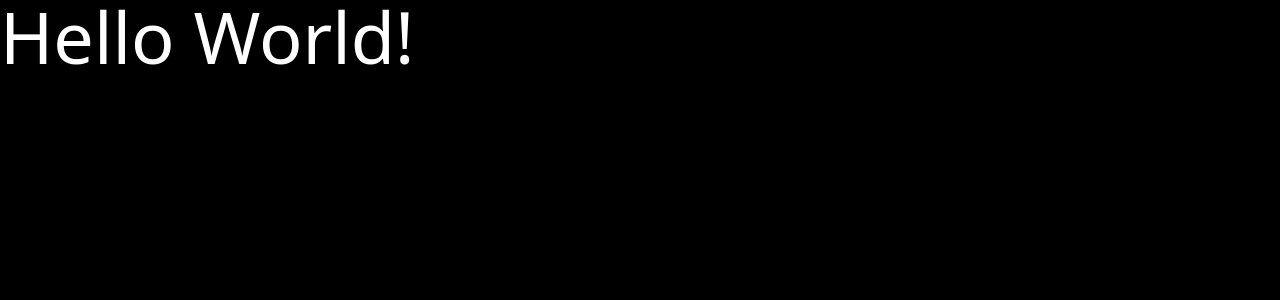
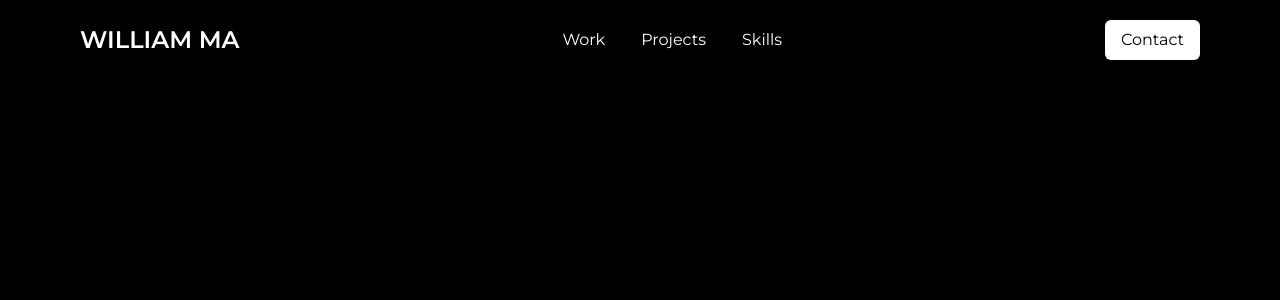
Before and after one commit to WilliamMattsson1/portfolio2, a React (Vite) app: page / in a window 1280 px wide. Shown: the top 300 px of the page. Built offline with nearby package versions, Linux system fonts and the light colour scheme.

Commit message:
add navbar component

```diff
--- a/src/App.jsx
+++ b/src/App.jsx
@@ -1,10 +1,11 @@
+import Navbar from './components/Navbar'
+
 const App = () => {
     return (
         <main>
-            {/* Navbar */}
+            <Navbar />
             {/* Hero */}
             {/* Footer */}
-            <h1 className="text-7xl">Hello World!</h1>
         </main>
     )
 }
--- /dev/null
+++ b/src/components/Navbar.jsx
@@ -0,0 +1,34 @@
+import { navLinks } from '../constants'
+
+const Navbar = () => {
+    return (
+        <header className="navbar">
+            <div className="inner-wrapper">
+                <a href="#hero" className="logo">
+                    WILLIAM MA
+                </a>
+
+                <nav className="desktop-nav">
+                    <ul>
+                        {navLinks.map(({ link, name }) => (
+                            <li key={name} className="group">
+                                <a href={link}>
+                                    <span>{name}</span>
+                                    <span className="underline" />
+                                </a>
+                            </li>
+                        ))}
+                    </ul>
+                </nav>
+
+                <a href="#contact" className="contact-btn group">
+                    <div className="btn-container">
+                        <span>Contact</span>
+                    </div>
+                </a>
+            </div>
+        </header>
+    )
+}
+
+export default Navbar
--- /dev/null
+++ b/src/constants/index.js
@@ -0,0 +1,16 @@
+const navLinks = [
+    {
+        name: 'Work',
+        link: '#work'
+    },
+    {
+        name: 'Projects',
+        link: '#projects'
+    },
+    {
+        name: 'Skills',
+        link: '#skills'
+    }
+]
+
+export { navLinks }
--- a/src/index.css
+++ b/src/index.css
@@ -1,3 +1,4 @@
+@import url('https://fonts.googleapis.com/css2?family=Montserrat:ital,wght@0,100..900;1,100..900&display=swap');
 @import 'tailwindcss';
 
 html,
@@ -5,4 +6,52 @@ body {
     width: 100vw;
     background-color: black;
     color: white;
+    font-family: 'Montserrat', sans-serif;
 }
+
+@theme {
+    /* Add color variables here */
+}
+
+.navbar {
+    @apply fixed w-full py-5 px-4 md:px-20 z-100 transition-all duration-300 ease-in-out;
+
+    .inner-wrapper {
+        @apply flex items-center justify-between;
+    }
+
+    .logo {
+        @apply text-xl md:text-2xl font-semibold transition-transform duration-300 hover:scale-110;
+    }
+
+    nav.desktop-nav {
+        @apply hidden lg:flex items-center;
+
+        ul {
+            @apply flex space-x-9;
+
+            li {
+                @apply relative;
+
+                span {
+                    @apply transition-colors duration-300 hover:text-white;
+                }
+
+                .underline {
+                    @apply absolute -bottom-1 left-0 w-0 h-0.5 bg-white transition-all duration-300 group-hover:w-full;
+                }
+            }
+        }
+    }
+    .contact-btn {
+        @apply flex;
+
+        .btn-container {
+            @apply px-4 py-2 rounded-md bg-white text-black group-hover:bg-orange-400 transition-colors duration-300;
+
+            span {
+                @apply group-hover:text-white transition-colors duration-300;
+            }
+        }
+    }
+}
```
